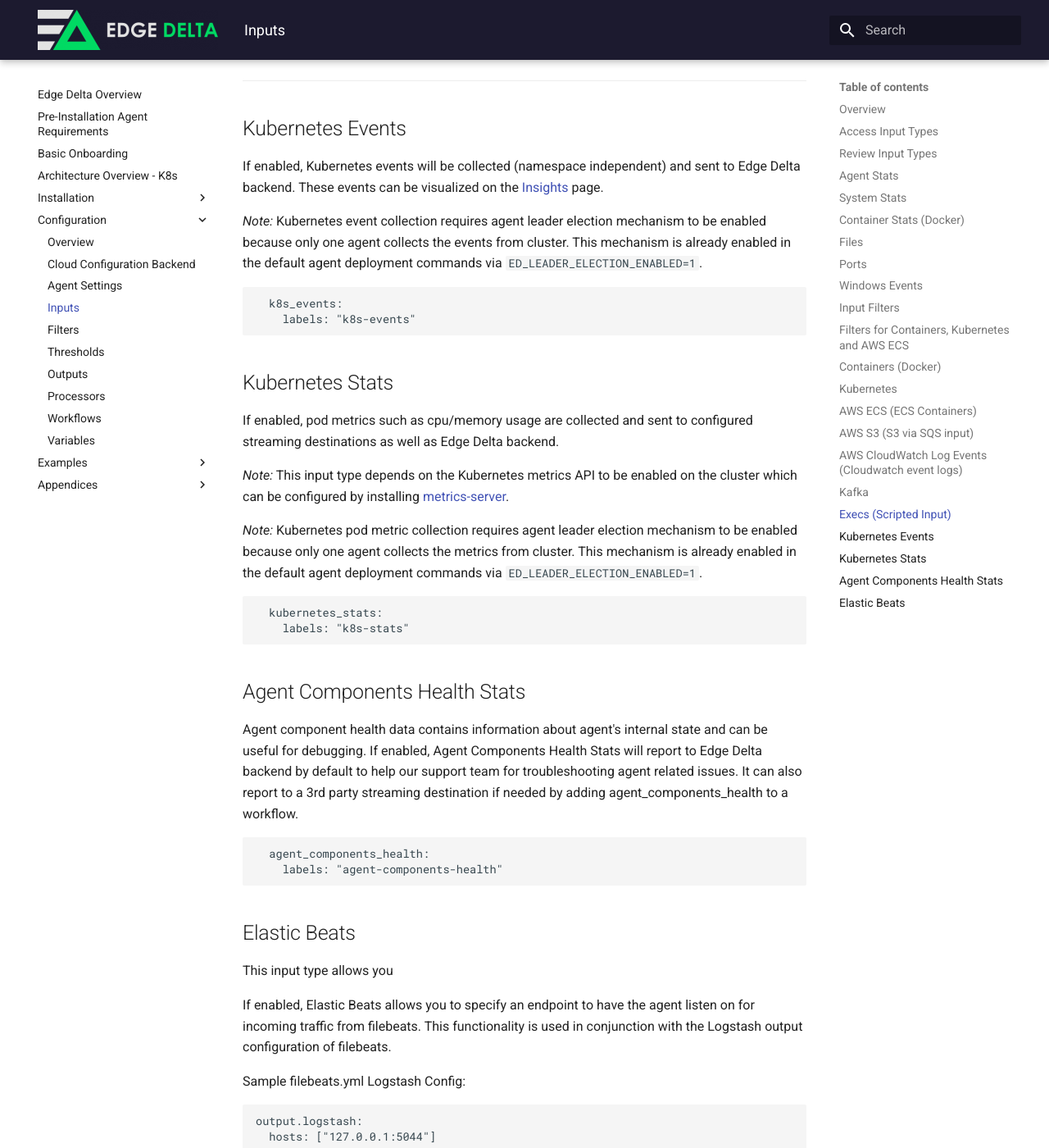
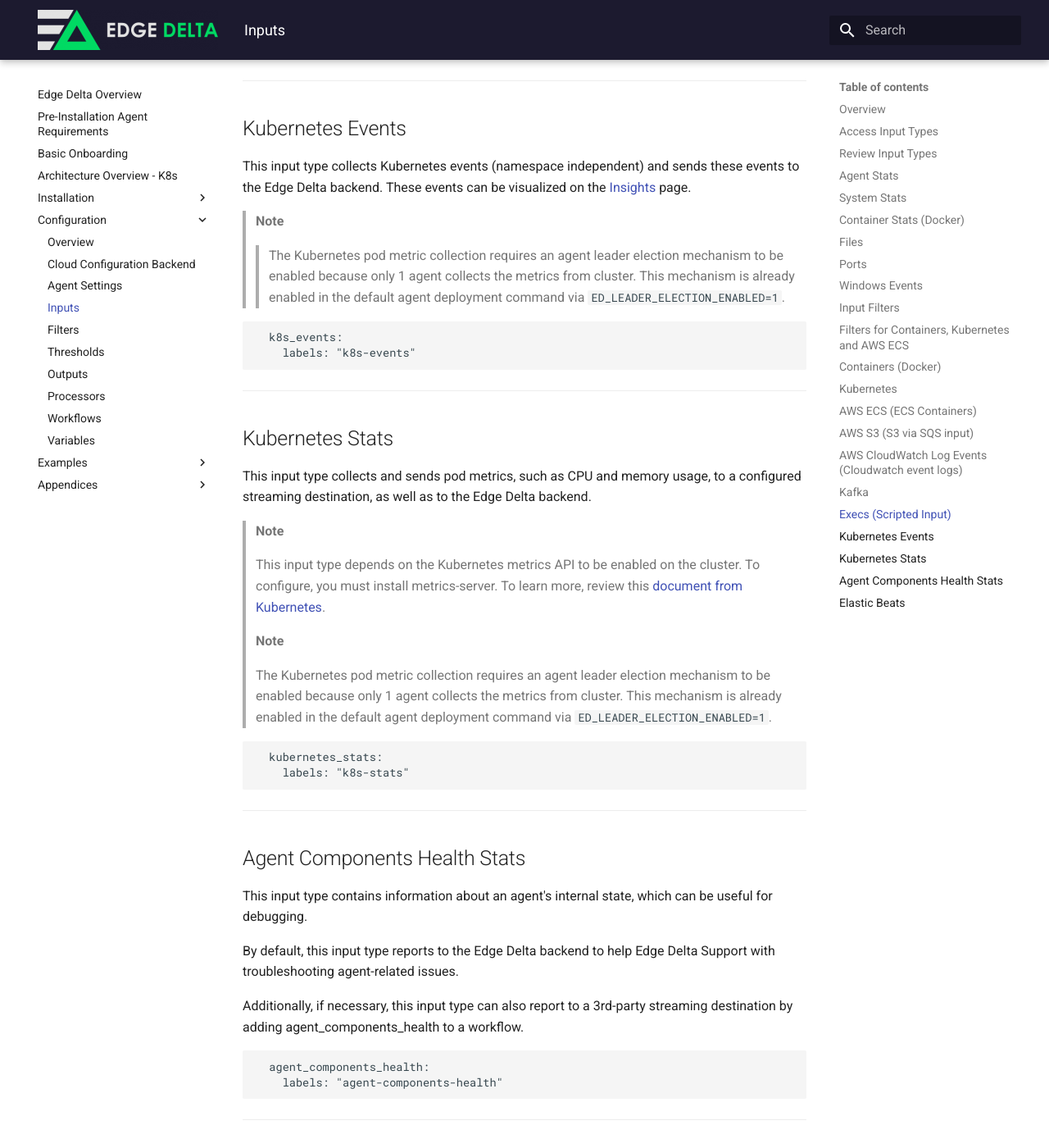
Before and after one commit to edgedelta/docs, an MkDocs documentation site: the page built from docs/configuration/inputs.md, in a window 1280 px wide and 1400 px high, scrolled down 9476 px. Shown: the whole window at 82% size. Built offline with MkDocs 1.6.1 and Material for MkDocs 9.7.7, drawn with Linux system fonts in a browser that asks for light colours; some of the changed text lies outside the part shown.

Commit message:
Update inputs.md

````diff
--- a/docs/configuration/inputs.md
+++ b/docs/configuration/inputs.md
@@ -419,45 +419,60 @@ This input type allows you to specify a command, set of commands, or scripts to
 
 ## Kubernetes Events
 
-If enabled, Kubernetes events will be collected (namespace independent) and sent to Edge Delta backend. These events can be visualized on the [Insights](https://admin.edgedelta.com/insights) page.
+This input type collects Kubernetes events (namespace independent) and sends these events to the Edge Delta backend. These events can be visualized on the [Insights](https://admin.edgedelta.com/insights) page.
 
-_Note:_ Kubernetes event collection requires agent leader election mechanism to be enabled because only one agent collects the events from cluster. This mechanism is already enabled in the default agent deployment commands via `ED_LEADER_ELECTION_ENABLED=1`.
+> **Note**
+>
+> > The Kubernetes pod metric collection requires an agent leader election mechanism to be enabled because only 1 agent collects the metrics from cluster.
+> This mechanism is already enabled in the default agent deployment command via `ED_LEADER_ELECTION_ENABLED=1`.
 
 ```yaml
   k8s_events:
     labels: "k8s-events"
 ```
 
+***
+
 ## Kubernetes Stats
 
-If enabled, pod metrics such as cpu/memory usage are collected and sent to configured streaming destinations as well as Edge Delta backend.
+This input type collects and sends pod metrics, such as CPU and memory usage, to a configured streaming destination, as well as to the Edge Delta backend.
 
+> **Note**
+>
+> This input type depends on the Kubernetes metrics API to be enabled on the cluster. To configure, you must install metrics-server. To learn more, review this [document from Kubernetes](https://github.com/kubernetes-sigs/metrics-server).
 
-_Note:_ This input type depends on the Kubernetes metrics API to be enabled on the cluster which can be configured by installing [metrics-server](https://github.com/kubernetes-sigs/metrics-server).
-
-_Note:_ Kubernetes pod metric collection requires agent leader election mechanism to be enabled because only one agent collects the metrics from cluster. This mechanism is already enabled in the default agent deployment commands via `ED_LEADER_ELECTION_ENABLED=1`.
+> **Note**
+>
+> The Kubernetes pod metric collection requires an agent leader election mechanism to be enabled because only 1 agent collects the metrics from cluster.
+> This mechanism is already enabled in the default agent deployment command via `ED_LEADER_ELECTION_ENABLED=1`.
 
 ```yaml
   kubernetes_stats:
     labels: "k8s-stats"
 ```
 
+***
+
 ## Agent Components Health Stats
 
-Agent component health data contains information about agent's internal state and can be useful for debugging. If enabled, Agent Components Health Stats will report to Edge Delta backend by default to help our support team for troubleshooting agent related issues. It can also report to a 3rd party streaming destination if needed by adding agent_components_health to a workflow.
+This input type contains information about an agent's internal state, which can be useful for debugging.
+
+By default, this input type reports to the Edge Delta backend to help Edge Delta Support with troubleshooting agent-related issues.
+
+Additionally, if necessary, this input type can also report to a 3rd-party streaming destination by adding agent_components_health to a workflow.
 
 ```yaml
   agent_components_health:
     labels: "agent-components-health"
 ```
 
+***
+
 ## Elastic Beats
 
-This input type allows you
+This input type allows you to specify an endpoint to have the agent listen on for incoming traffic from filebeats. This functionality is used in conjunction with the Logstash output configuration of filebeats.
 
-If enabled, Elastic Beats allows you to specify an endpoint to have the agent listen on for incoming traffic from filebeats. This functionality is used in conjunction with the Logstash output configuration of filebeats.
-
-Sample filebeats.yml Logstash Config:
+Review the following sample filebeats.yml Logstash config:
 
 ```yaml
 output.logstash:
@@ -471,3 +486,5 @@ Edge Delta Agent Input Config:
       port: 5044
       labels: "filebeats"
 ```
+
+***
````
